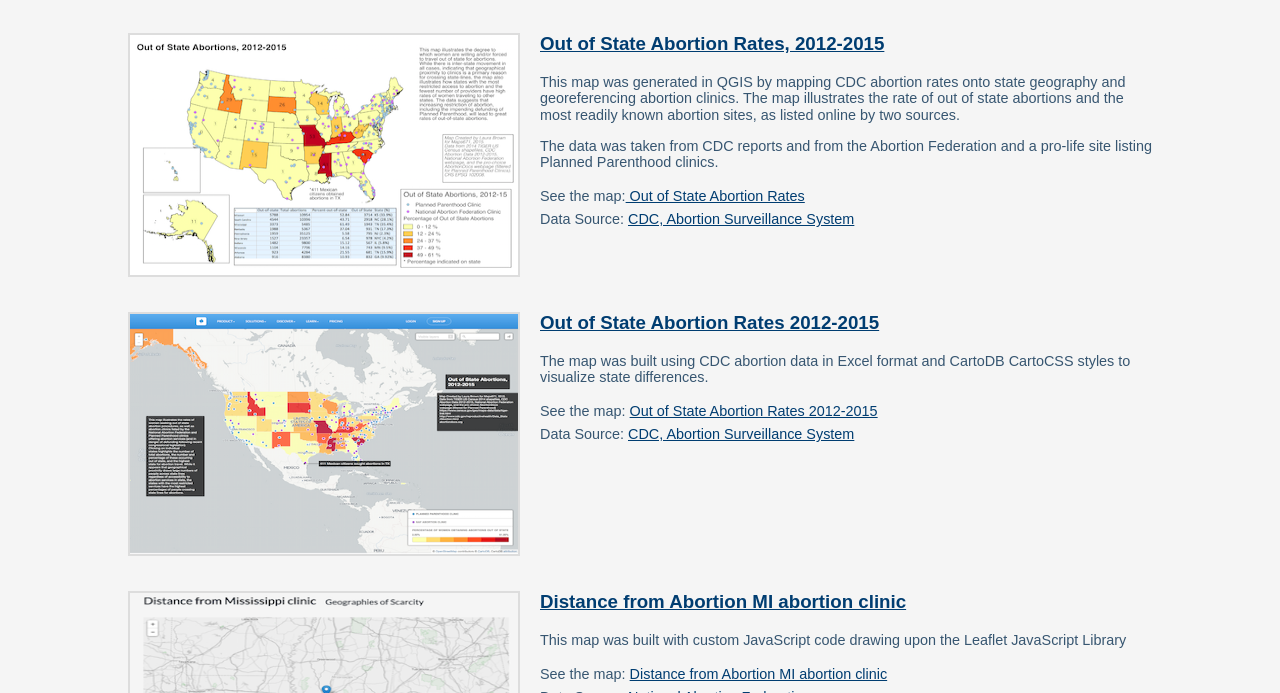
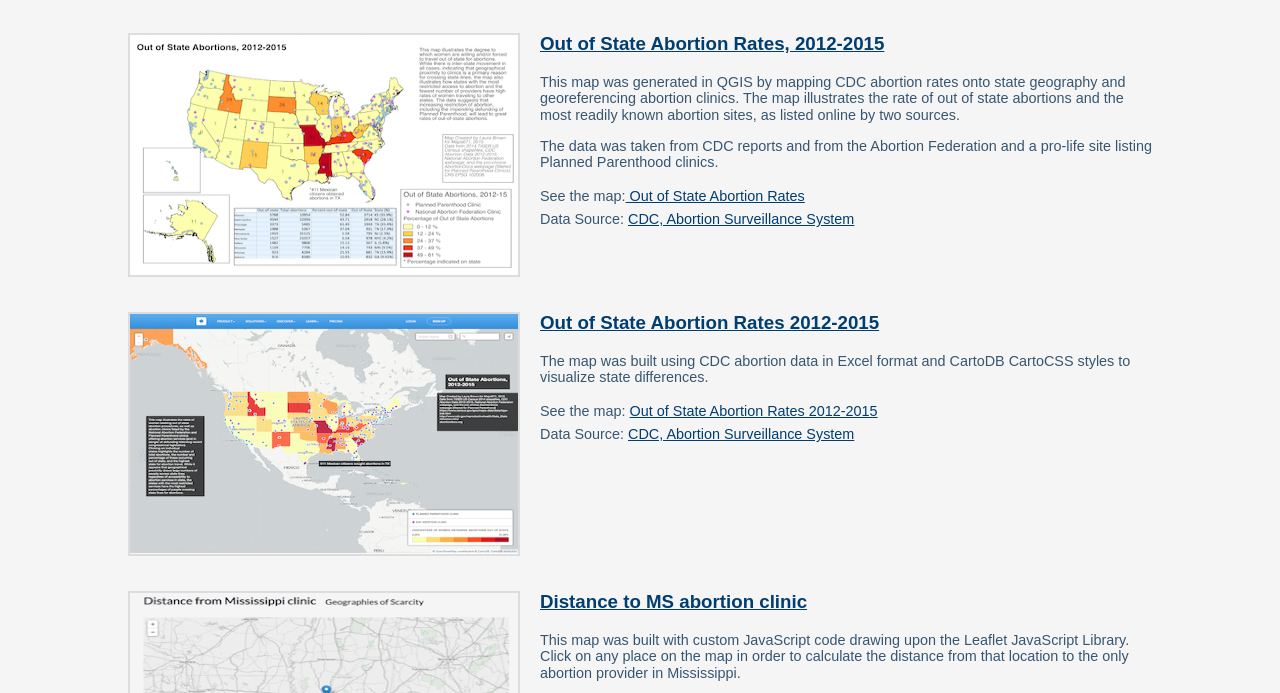
Before and after one commit to LauraCadeBrown/LauraCadeBrown.github.io, a plain HTML site: page index.html in a window 1280 px wide. Shown: the part 101-794 px from the top of the page. Drawn offline with nearby package versions, Linux system fonts and the light colour scheme; a web font is replaced by a local one.

Commit message:
change to map instructions

```diff
--- a/index.html
+++ b/index.html
@@ -112,8 +112,8 @@ The map illustrates the rate of out of state abortions and the most readily know
 
 <section class="project">
    <a target = '_blank' href="http://lauracadebrown.github.io/abortion-maps/abortiondistance.html"><img src="images/missclinic.png" alt="Interactive Abortion Clinic Map" class="project-image" /></a>
-    <h3><a target = '_blank' href="http://lauracadebrown.github.io/abortion-maps/abortiondistance.html">Distance from Abortion MI abortion clinic</a></h3>
-    <p>This map was built with custom JavaScript code drawing upon the Leaflet JavaScript Library</p>
+    <h3><a target = '_blank' href="http://lauracadebrown.github.io/abortion-maps/abortiondistance.html">Distance to MS abortion clinic</a></h3>
+    <p>This map was built with custom JavaScript code drawing upon the Leaflet JavaScript Library. Click on any place on the map in order to calculate the distance from that location to the only abortion provider in Mississippi.</p>
     <ul>
         <li>See the map: <a target = '_blank'  href="http://lauracadebrown.github.io/abortion-maps/abortiondistance.html">Distance from Abortion MI abortion clinic</a></li>
         <li>Data Source: <a target = '_blank'  href="http://prochoice.org/think-youre-pregnant/find-a-provider/">National Abortion Federation</a></li>
```
